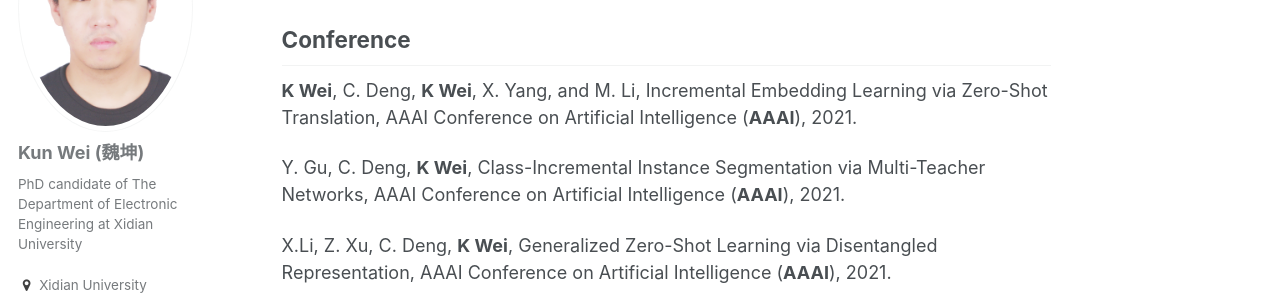
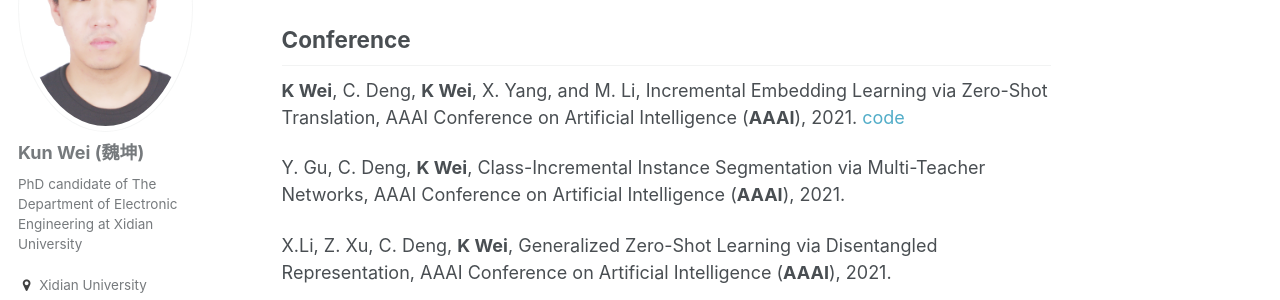
Before and after one commit to Drkun/xdkunwei.github.io, a Jekyll site: the page built from _pages/about.md, in a window 1280 px wide and 900 px high, scrolled down 453 px. Shown: the part 153-453 px from the top of the window. Built offline with Jekyll 4.4.1, drawn with Linux system fonts in a browser that asks for light colours; some web fonts are replaced.

Commit message:
Update about.md

```diff
--- a/_pages/about.md
+++ b/_pages/about.md
@@ -29,7 +29,7 @@ Journal
 
 Conference
 ------
- __K Wei__, C. Deng, __K Wei__, X. Yang, and M. Li, Incremental Embedding Learning via Zero-Shot Translation, AAAI Conference on Artificial Intelligence (__AAAI__), 2021.
+ __K Wei__, C. Deng, __K Wei__, X. Yang, and M. Li, Incremental Embedding Learning via Zero-Shot Translation, AAAI Conference on Artificial Intelligence (__AAAI__), 2021. [code](https://github.com/Drkun/ZSTCI)
 
 Y. Gu, C. Deng, __K Wei__, Class-Incremental Instance Segmentation via Multi-Teacher Networks, AAAI Conference on Artificial Intelligence (__AAAI__), 2021.
 
```
